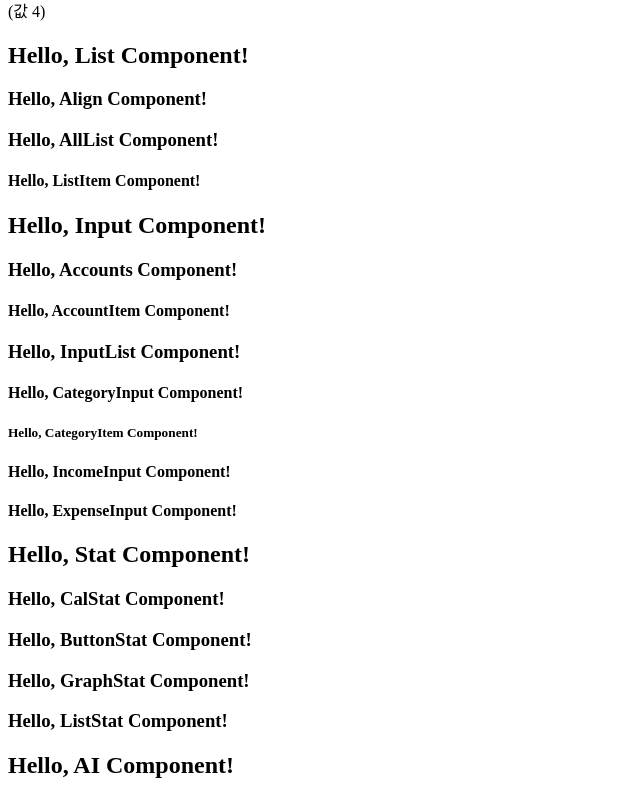
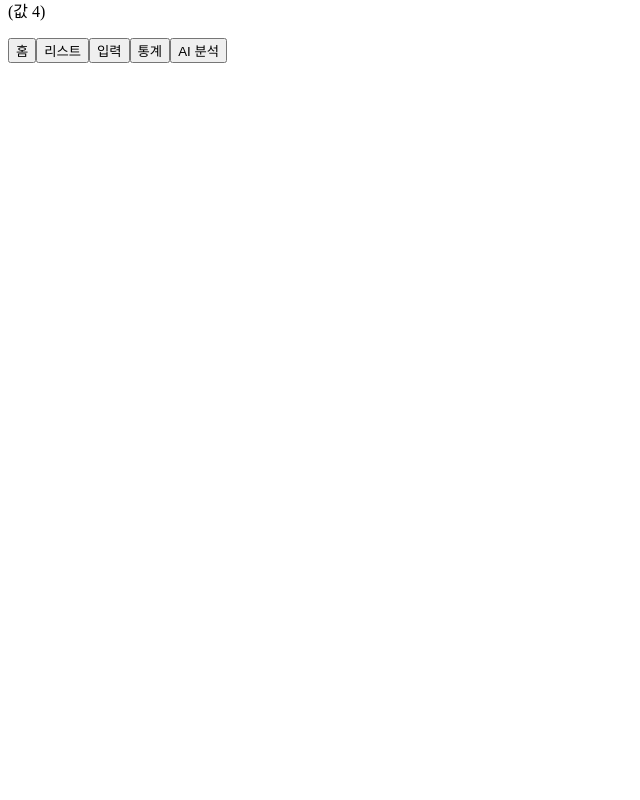
Before and after one commit to SCESecure/AI_Account_Tracker, a React (Vite) app: page / in a window 1280 px wide. Shown: the part 1120-1920 px from the top of the page, without its empty margins (0-640 px from the left). After the commit the page ends 1191 px from the top, so only its background shows below. Built offline with nearby package versions, Linux system fonts and the light colour scheme.

Commit message:
버튼을 누를때 마다 컴포넌트 보이거나 안보이는 기능 추가

```diff
--- a/src/App.tsx
+++ b/src/App.tsx
@@ -64,7 +64,7 @@ export default function App() {
   return (
     <>
       <Header screen={screen} />
-      <Body />
+      <Body screen={screen} />
       <Menu screenHandler={screenHandler} />
     </>
   );
--- a/src/components/Body/Body.tsx
+++ b/src/components/Body/Body.tsx
@@ -1,19 +1,21 @@
+import type { ScreenStatus } from "../../App";
+
 import AI from "./AI/AI";
 import Home from "./Home/Home";
 import Input from "./Input/Input";
 import List from "./List/List";
 import Stat from "./Stat/Stat";
 
-export default function Body() {
+export default function Body({ screen }: { screen: ScreenStatus }) {
   return (
     <>
       <h1>Hello, Body Component!</h1>
 
-      <Home />
-      <List />
-      <Input />
-      <Stat />
-      <AI />
+      {screen.isHome && <Home />}
+      {screen.isList && <List />}
+      {screen.isInput && <Input />}
+      {screen.isStat && <Stat />}
+      {screen.isAI && <AI />}
     </>
   );
 }
```
